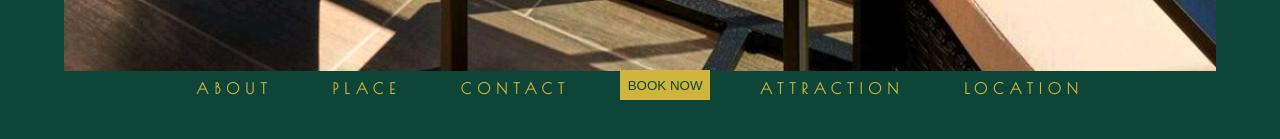
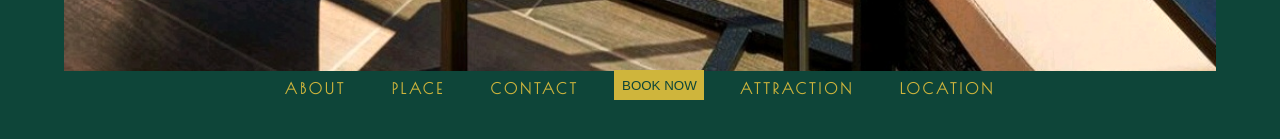
Before and after one commit to ZhNath/Hotel, a plain HTML site: page index.html in a window 1280 px wide. Shown: the part 673-812 px from the top of the page. Drawn offline with Linux system fonts and the light colour scheme.

Commit message:
vor neue branch

```diff
--- a/style.css
+++ b/style.css
@@ -251,7 +251,7 @@ header nav {
 
 @media (min-width: 769px) {
   header {
-    grid-template-columns: repeat(2, 1fr) 8rem repeat(2, 1fr);
+    grid-template-columns: repeat(2, 1fr) 9rem repeat(2, 1fr);
     grid-template-rows: repeat(3, 4rem);
     grid-template-areas:
       ".  house house house language"
@@ -290,6 +290,7 @@ main {
   margin: auto;
   z-index: -1;
 }
+
 @media (min-width: 769px) {
   .shader {
     height: 73vh;
@@ -367,7 +368,7 @@ footer.navigation {
     right: var(--leftright);
     display: flex;
     justify-content: center;
-    gap: 4rem;
+    gap: 2vw;
   }
 
   footer.navigation a,
@@ -375,7 +376,7 @@ footer.navigation {
     text-decoration: none;
     color: var(--gold);
     font-size: 1.5rem;
-    letter-spacing: 6px;
+    letter-spacing: 3px;
     font-weight: bold;
     width: fit-content;
     padding: 10px;
```
